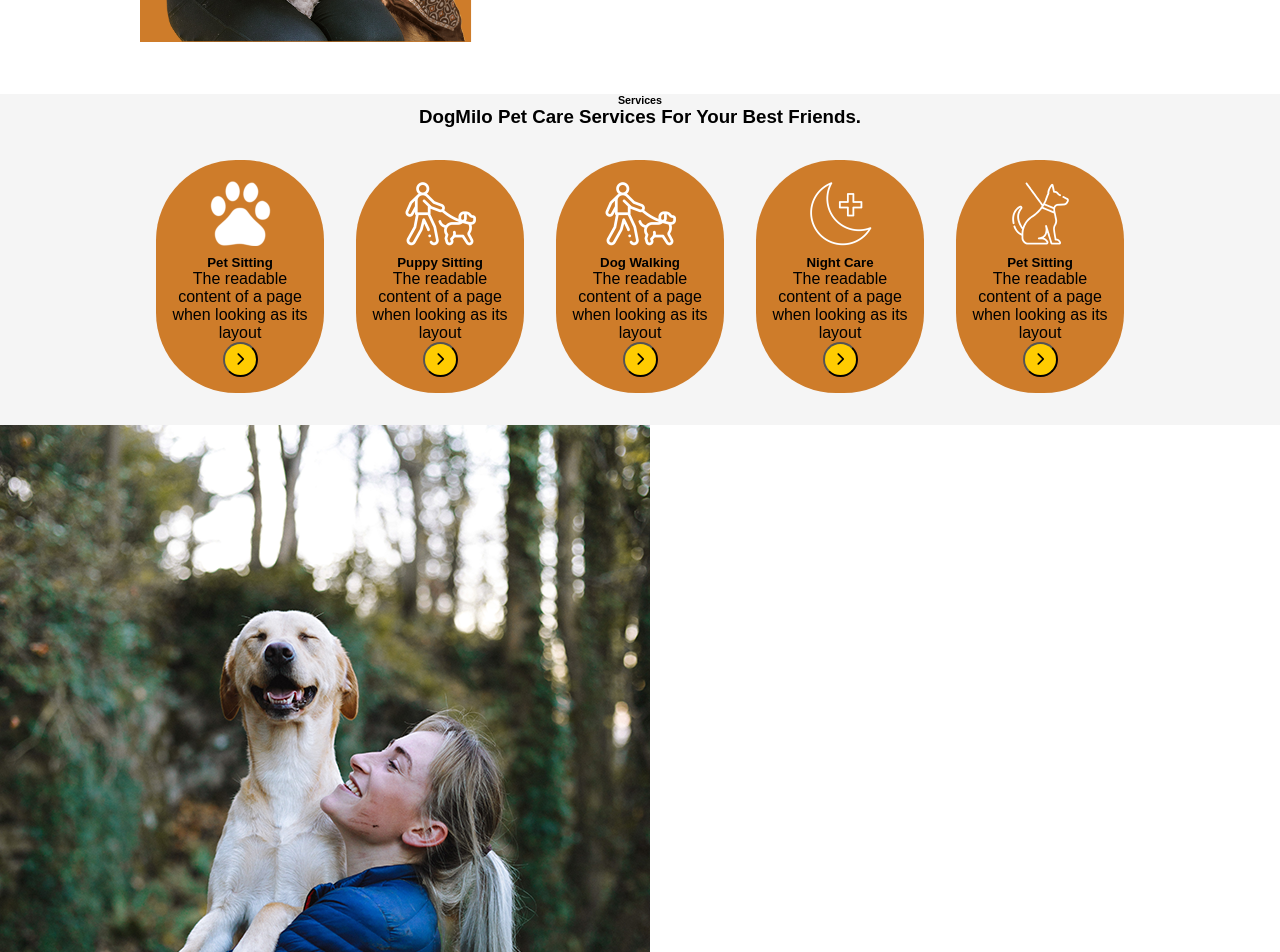
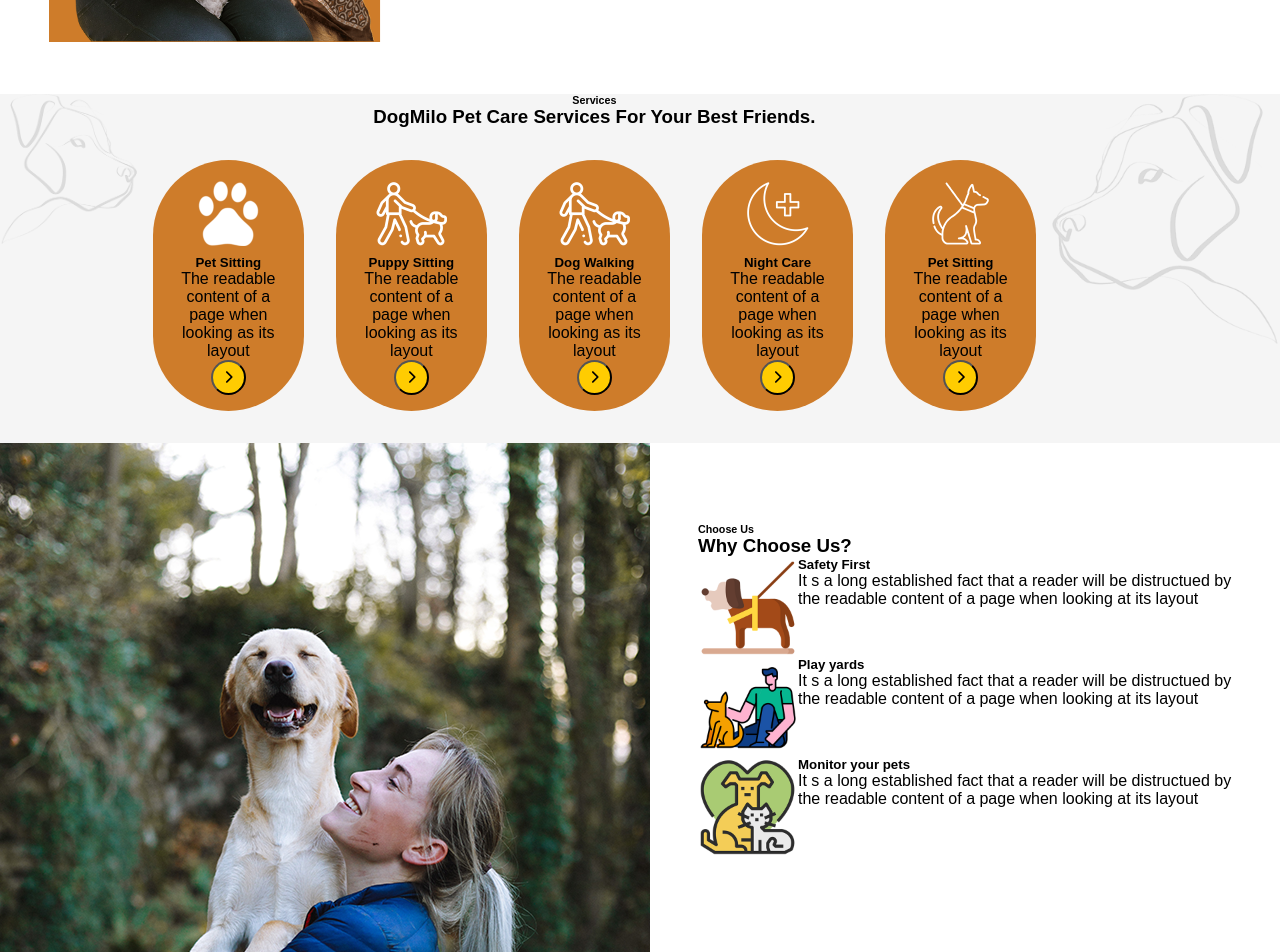
Before and after one commit to simone-nolberto/proj-html-vuejs, a Vue app: page / in a window 1280 px wide. Shown: the part 1140-2092 px from the top of the page. Built offline with nearby package versions, Linux system fonts and the light colour scheme; some icons are missing.

Commit message:
update with 'why choose us' base structure

```diff
--- a/src/components/AppMain.vue
+++ b/src/components/AppMain.vue
@@ -36,6 +36,27 @@ export default {
                     text: 'The readable content of a page when looking as its layout',
 
                 }
+            ],
+
+            reasons: [
+                {
+                    img: 'src/assets/img/w-3.png',
+                    name: 'Safety First',
+                    text: 'It s a long established fact that a reader will be distructued by the readable content of a page when looking at its layout',
+
+                },
+                {
+                    img: 'src/assets/img/w-2.png',
+                    name: 'Play yards',
+                    text: 'It s a long established fact that a reader will be distructued by the readable content of a page when looking at its layout',
+
+                },
+                {
+                    img: 'src/assets/img/w-1.png',
+                    name: 'Monitor your pets',
+                    text: 'It s a long established fact that a reader will be distructued by the readable content of a page when looking at its layout',
+
+                },
             ]
 
         }
@@ -89,24 +110,37 @@ export default {
 
         </div>
 
+        <img class="side-img" src="/src/assets/img/dog-logo.png" alt="">
+
     </div>
 
     <div class="services">
+
+
+        <img class="leftside-img" src="/src/assets/img/dog-left.png" alt="">
+
+
+
+        <div class="container">
             <h6>Services</h6>
 
             <h3>
                 DogMilo Pet Care Services For Your Best Friends.
             </h3>
 
-        <div class="container">
+            <div class="service-box">
                 <div class="card" v-for="service in services">
                     <img :src="service.img" alt="">
                     <h5>{{ service.name }}</h5>
                     <p>{{ service.text }}</p>
                     <button><i class="fa-solid fa-chevron-right"></i></button>
                 </div>
+            </div>
+
 
         </div>
+
+        <img class="side-img" src="/src/assets/img/dog-logo.png" alt="">
 
     </div>
 
@@ -114,7 +148,20 @@ export default {
         <div>
             <img src="/src/assets/img/why.png" alt="">
         </div>
-        <div>
+        <div class="reasons-box">
+            <h6>Choose Us</h6>
+            <h3>Why Choose Us?</h3>
+
+            <div class="card" v-for="reason in reasons">
+                <img :src="reason.img" alt="">
+                <div class="card_body">
+                    <h5>{{ reason.name }}</h5>
+                    <p>{{ reason.text }}</p>
+                </div>
+
+            </div>
+
+
 
         </div>
     </div>
--- a/src/style.css
+++ b/src/style.css
@@ -93,9 +93,15 @@ a {
 .about {
 
   padding: 3rem 0;
+  display: flex;
 
   & img {
     height: 400px;
+  }
+
+  & .side-img {
+    height: 200px;
+
   }
 
 }
@@ -104,25 +110,42 @@ a {
 .services {
 
   background-color: var(--care-lightgrey);
+  display: flex;
 
+  & .side-img {
+    height: 250px;
+
+  }
+
+  & .leftside-img{
+    height: 150px;
+  }
+
+  .container {
+    flex-direction: column;
+  }
 
   & h3,
   h6 {
     text-align: center;
   }
 
-  .card{
+  .service-box {
+    display: flex;
+
+    .card {
+
       background-color: var(--care-orange);
       border-radius: 5rem;
       margin: 2rem 1rem;
       text-align: center;
       padding: 1rem;
 
-    & img{
+      & img {
         height: 75px;
       }
 
-    & button{
+      & button {
         background-color: var(--care-highlight);
         border-radius: 50%;
         height: 35px;
@@ -133,8 +156,26 @@ a {
     }
   }
 
-.choose{
+
+}
+
+.choose {
   display: flex;
+
+  .reasons-box{
+    margin-top: 2rem;
+    padding: 3rem;
+
+    & img{
+      height: 100px;
+    }
+
+
+    .card{
+      display: flex;
+
+    }
+  }
 }
 
 /* #endregion main */
```
Also changed, not shown: src/assets/img/hqdefault.jpg (deleted). Lines whose indentation alone changed are shown as unchanged.
